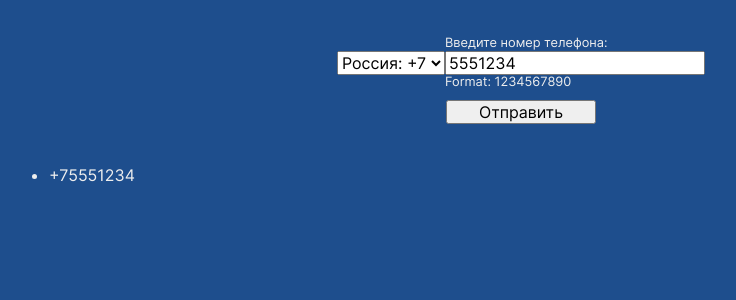
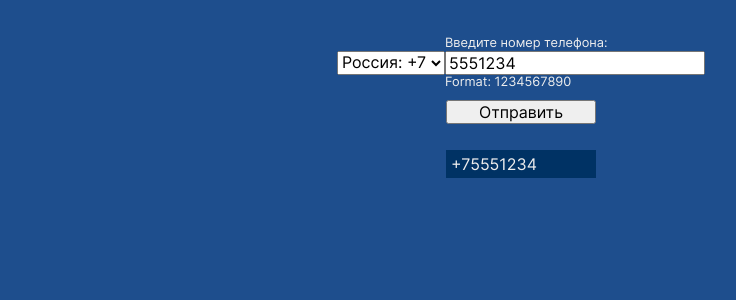
Before and after one commit to SergeyDedikov/test__superkassa, a React (Create React App) app: page / in a window 1280 px wide. Both pictures are taken after typing "5551234" into the empty fields and a click on the input "Отправить". Shown: the top 300 px of the page, without its empty margins (119-855 px from the left). Built offline with nearby package versions, Linux system fonts and the light colour scheme.

Commit message:
feat: stylized form

```diff
--- /dev/null
+++ b/src/components/List/List.css
@@ -0,0 +1,15 @@
+.list {
+  width: 100%;
+  margin: 0;
+  padding: 0;
+  list-style: none;
+  display: grid;
+  justify-content: center;
+  grid-template-columns: repeat(auto-fit, 150px);
+  gap: 5px;
+}
+
+.item {
+  background: rgb(0, 50, 100);
+  padding: 5px;
+}
--- a/src/components/List/List.js
+++ b/src/components/List/List.js
@@ -1,8 +1,12 @@
+import "./List.css";
+
 export default function List({ numbersList }) {
   return (
-    <ul>
+    <ul className="list">
       {numbersList.map((number, i) => (
-        <li key={i}>{number}</li>
+        <li className="item" key={i}>
+          {number}
+        </li>
       ))}
     </ul>
   );
```
